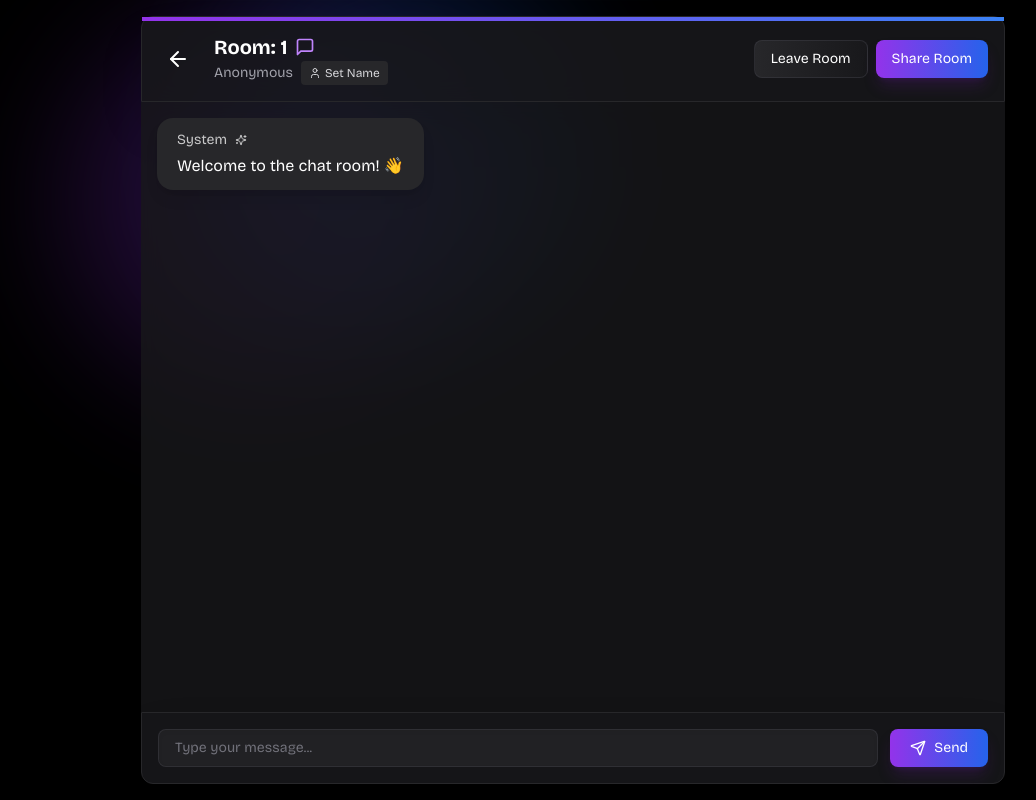
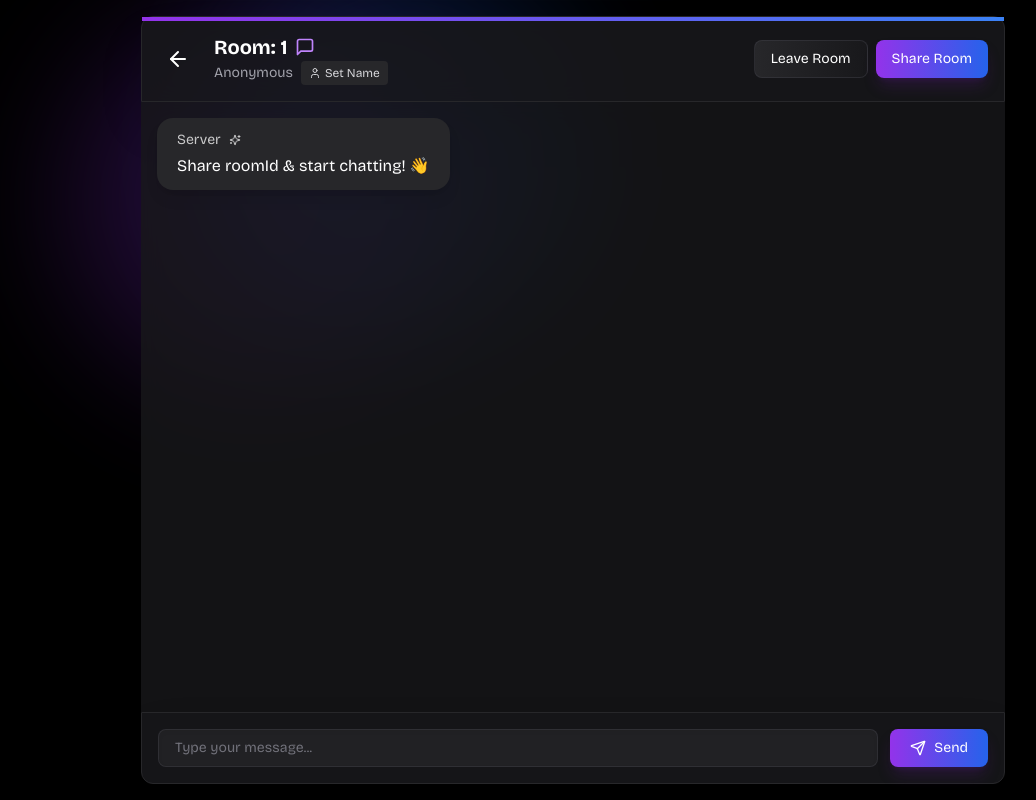
Before and after one commit to MrNikhillyadav/chatify-app, a React (Vite) app in the folder frontend/: page /room/1 in a window 1280 px wide. Shown: the whole page, without its empty margins (67-1103 px from the left). Built offline with nearby package versions, Linux system fonts and the light colour scheme; no server answers.

Commit message:
fixed bugs

```diff
--- a/frontend/src/components/Room.tsx
+++ b/frontend/src/components/Room.tsx
@@ -16,8 +16,8 @@ function Room() {
   const [message, setMessage] = useState<string>("");
   const [messages, setMessages] = useState<Message[]>([
     {
-      message: "Welcome to the chat room! 👋",
-      name: "System",
+      message: "Share roomId & start chatting! 👋",
+      name: "Server",
     },
   ]);
   const [isNameModalOpen, setIsNameModalOpen] = useState<boolean>(false);
@@ -227,7 +227,7 @@ function Room() {
               >
                 <div className="text-sm opacity-75 mb-1 flex items-center gap-2">
                   {msg.name}
-                  {msg.name === "System" && <Sparkles className="w-3 h-3" />}
+                  {msg.name === "Server" && <Sparkles className="w-3 h-3" />}
                 </div>
                 <div className="break-words">{msg.message}</div>
               </div>
```
